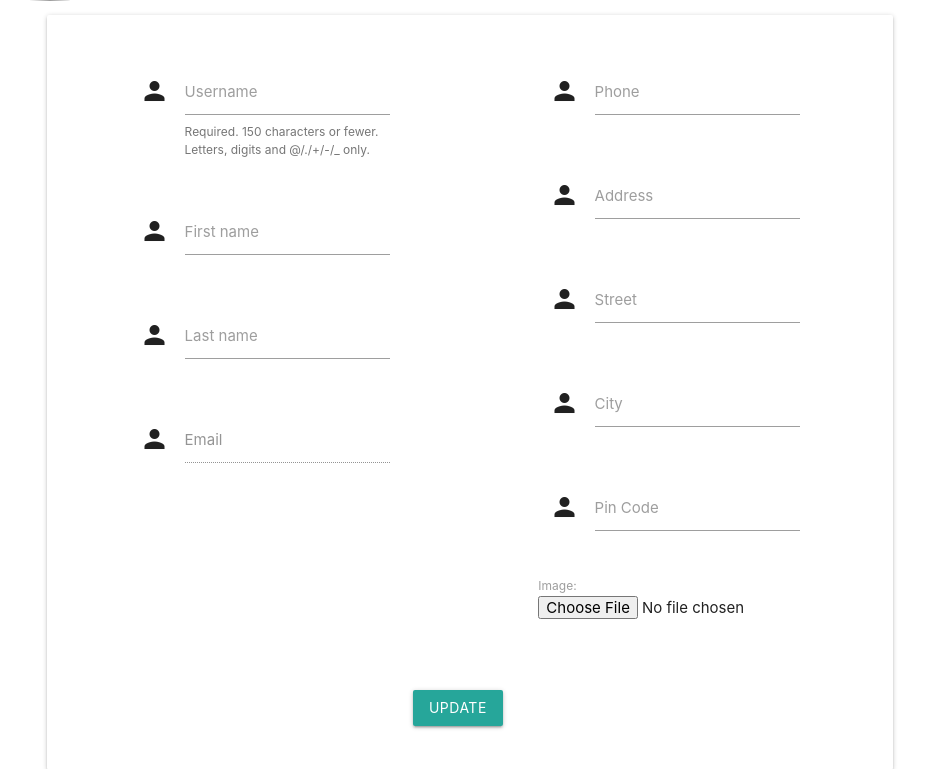
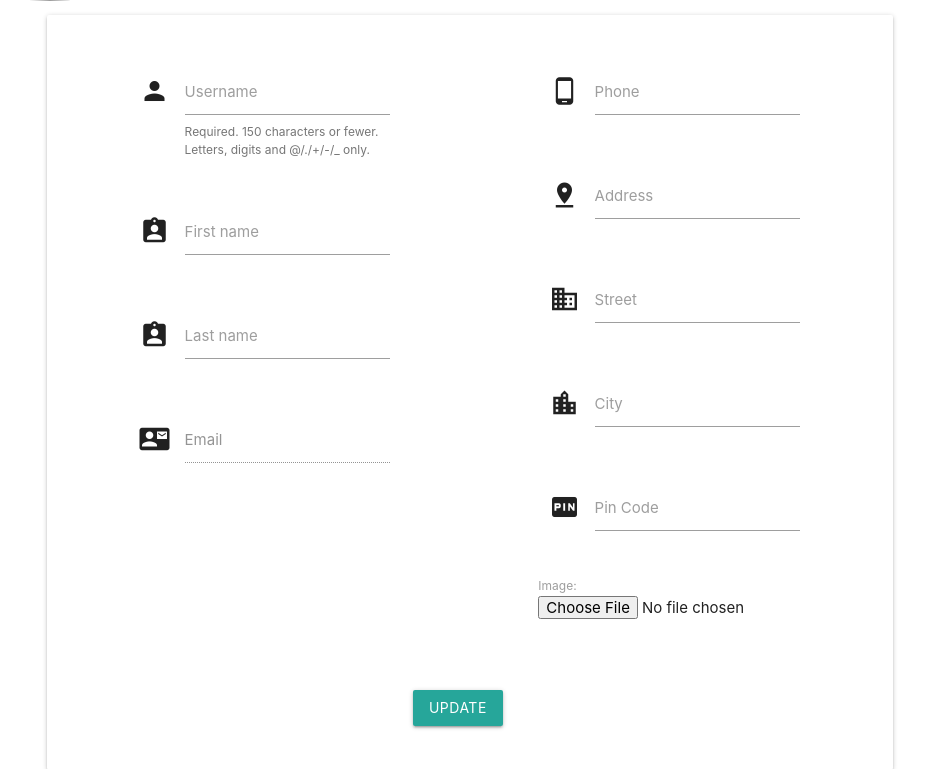
Before and after one commit to 8santosh8/F00d33z, a Django app: template Foodezz/Users/templates/Users/Profile.html in a window 1280 px wide. Shown: the part 437-1206 px from the top of the page, without its empty margins (170-1096 px from the left). Run offline with Django 3.2, Linux system fonts and the light colour scheme; the template is opened without the code that fills it: values that come from a table or form of the project are taken from there, others are empty; some libraries are stand-ins or nearby versions; grey boxes are pictures that could not be loaded.

Commit message:
Created css for icons in profile page

```diff
--- a/Foodezz/Users/templates/Users/Profile.html
+++ b/Foodezz/Users/templates/Users/Profile.html
@@ -60,7 +60,7 @@
                                     </div>
                                     <div class="row">
                                         <div class="input-field col s12">
-                                            <i class="material-icons prefix white">person</i>
+                                            <i class="material-icons prefix white">assignment_ind</i>
                                             {{ u_form.first_name|add_class:"validate" }}
                                             <label class="white" for="{{ u_form.first_name.id_for_label }}">First name</label>
                                             {% if u_form.first_name.help_text %}
@@ -75,7 +75,7 @@
                                     </div>
                                     <div class="row">
                                         <div class="input-field col s12">
-                                            <i class="material-icons prefix white">person</i>
+                                            <i class="material-icons prefix white">assignment_ind</i>
                                             {{ u_form.last_name|add_class:"validate" }}
                                             <label class="white" for="{{ u_form.last_name.id_for_label }}">Last name</label>
                                             {% if u_form.last_name.help_text %}
@@ -90,7 +90,7 @@
                                     </div>
                                     <div class="row">
                                         <div class="input-field col s12">
-                                            <i class="material-icons prefix white">person</i>
+                                            <i class="material-icons prefix white">contact_mail</i>
                                             {{ u_form.email|add_class:"validate" }}
                                             <label class="white" for="{{ u_form.email.id_for_label }}">Email</label>
                                             {% if u_form.email.help_text %}
@@ -107,7 +107,7 @@
                                 <div class="col s4 offset-s2">
                                     <div class="row">
                                         <div class="input-field col s12">
-                                            <i class="material-icons prefix white">person</i>
+                                            <i class="material-icons prefix white">phone_android</i>
                                             {{ p_form.phone|add_class:"validate" }}
                                             <label class="white" for="{{ p_form.phone.id_for_label }}">Phone</label>
                                             {% if p_form.phone.help_text %}
@@ -122,7 +122,7 @@
                                     </div>
                                     <div class="row">
                                         <div class="input-field col s12">
-                                            <i class="material-icons prefix white">person</i>
+                                            <i class="material-icons prefix white">pin_drop</i>
                                             {{ p_form.address|add_class:"validate" }}
                                             <label class="white" for="{{ p_form.address.id_for_label }}">Address</label>
                                             {% if p_form.address.help_text %}
@@ -137,7 +137,7 @@
                                     </div>
                                     <div class="row">
                                         <div class="input-field col s12">
-                                            <i class="material-icons prefix white">person</i>
+                                            <i class="material-icons prefix white">domain</i>
                                             {{ p_form.street|add_class:"validate" }}
                                             <label class="white" for="{{ p_form.street.id_for_label }}">Street</label>
                                             {% if p_form.street.help_text %}
@@ -152,7 +152,7 @@
                                     </div>
                                     <div class="row">
                                         <div class="input-field col s12">
-                                            <i class="material-icons prefix white">person</i>
+                                            <i class="material-icons prefix white">location_city</i>
                                             {{ p_form.city|add_class:"validate" }}
                                             <label class="white" for="{{ p_form.city.id_for_label }}">City</label>
                                             {% if p_form.city.help_text %}
@@ -167,7 +167,7 @@
                                     </div>
                                     <div class="row">
                                         <div class="input-field col s12">
-                                            <i class="material-icons prefix white">person</i>
+                                            <i class="material-icons prefix white">fiber_pin</i>
                                             {{ p_form.pincode|add_class:"validate" }}
                                             <label class="white" for="{{ p_form.pincode.id_for_label }}">Pin Code</label>
                                             {% if p_form.pincode.help_text %}
```
